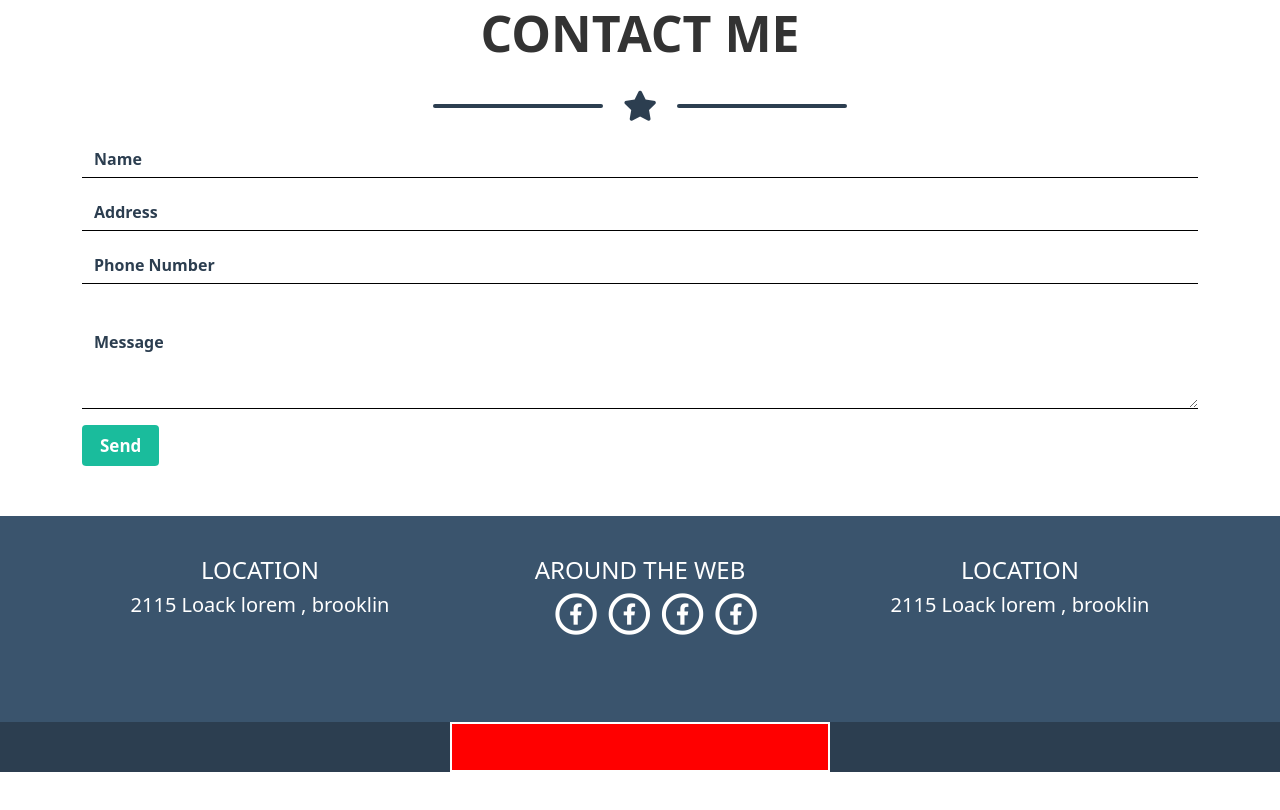
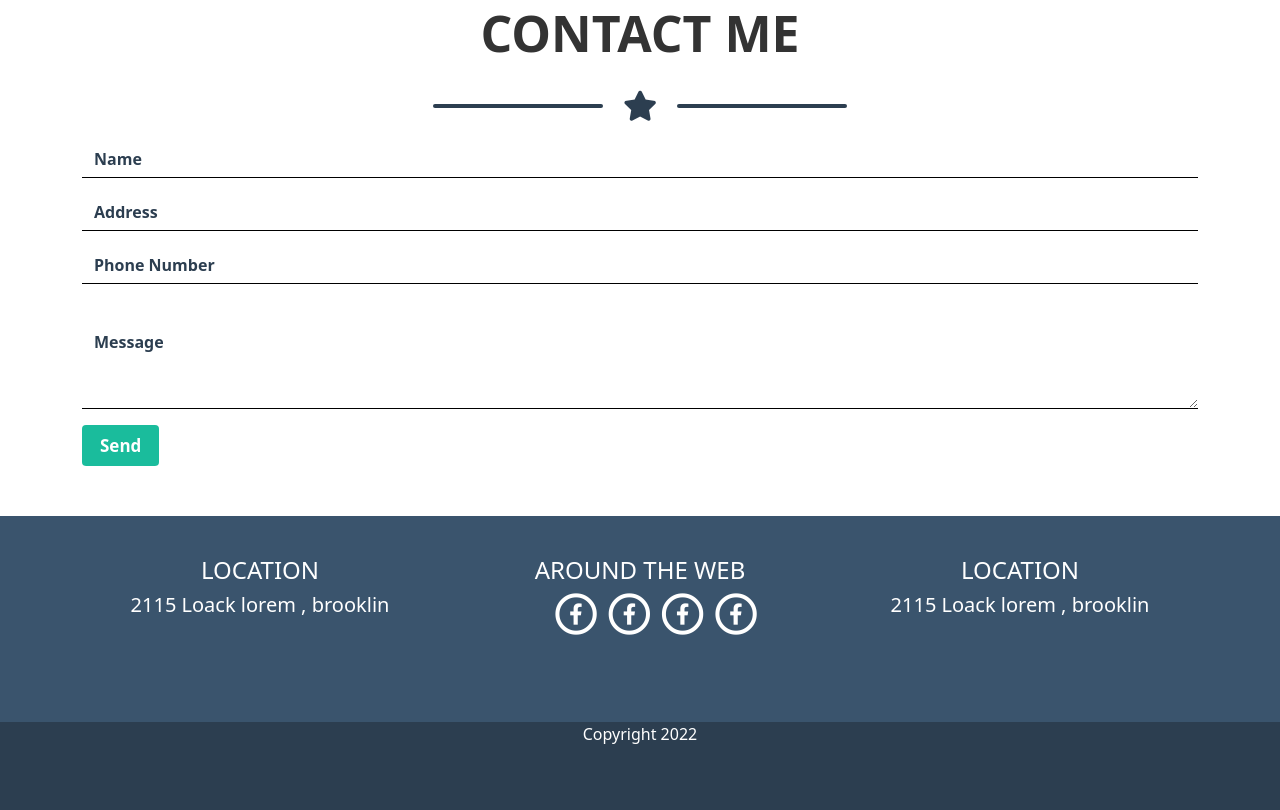
Before and after one commit to TommasoLodesani/html-css-bootstrap-freelancer, a plain HTML site: page index.html in a window 1280 px wide. Shown: the part 2076-2886 px from the top of the page. Before the commit the page ends 2848 px from the top, so only its background shows below. Drawn offline with nearby package versions, Linux system fonts and the light colour scheme.

Commit message:
footer bottom

```diff
--- a/css/style.css
+++ b/css/style.css
@@ -225,12 +225,16 @@ h2 {
 }
 
 
-
-
-
 #footer_bottom {
-    /* height: 90px; */
+    height: 90px;
     width: 100%;
     background-color: #2c3e50;
 
 }
+
+#footer_bottom .caption_footer{
+    display: flex;
+    justify-content: center;
+    align-items: center;
+    color: white;
+}
--- a/index.html
+++ b/index.html
@@ -348,11 +348,12 @@
 
     <section id="footer_bottom">
 
-        <div class="container">
-            <div class="row justify-content-center">
-                <div class="col-4 red"></div>
+        <div class="caption_footer">
+            <div>
+                Copyright 2022
 
             </div>
+
         </div>
 
 
```
